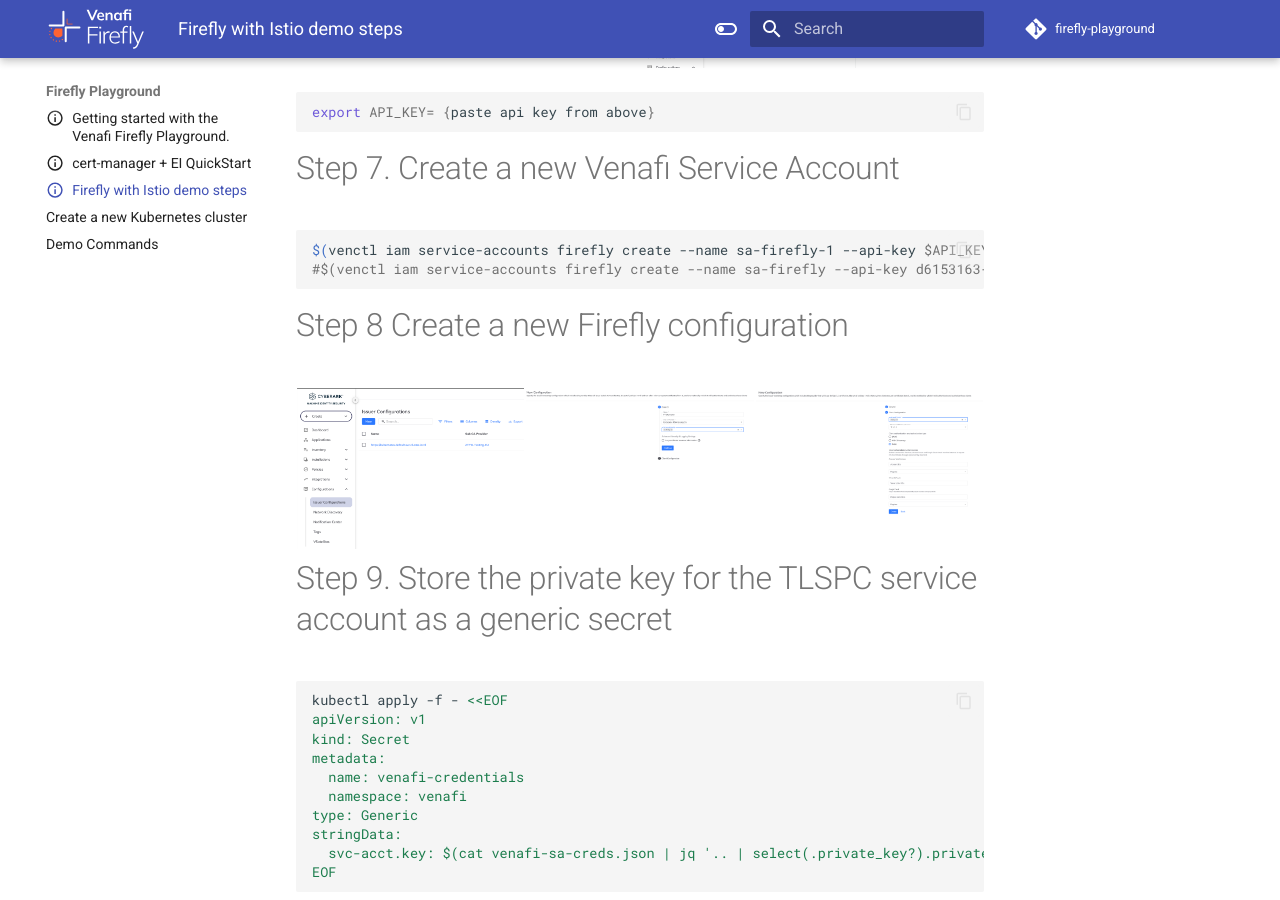
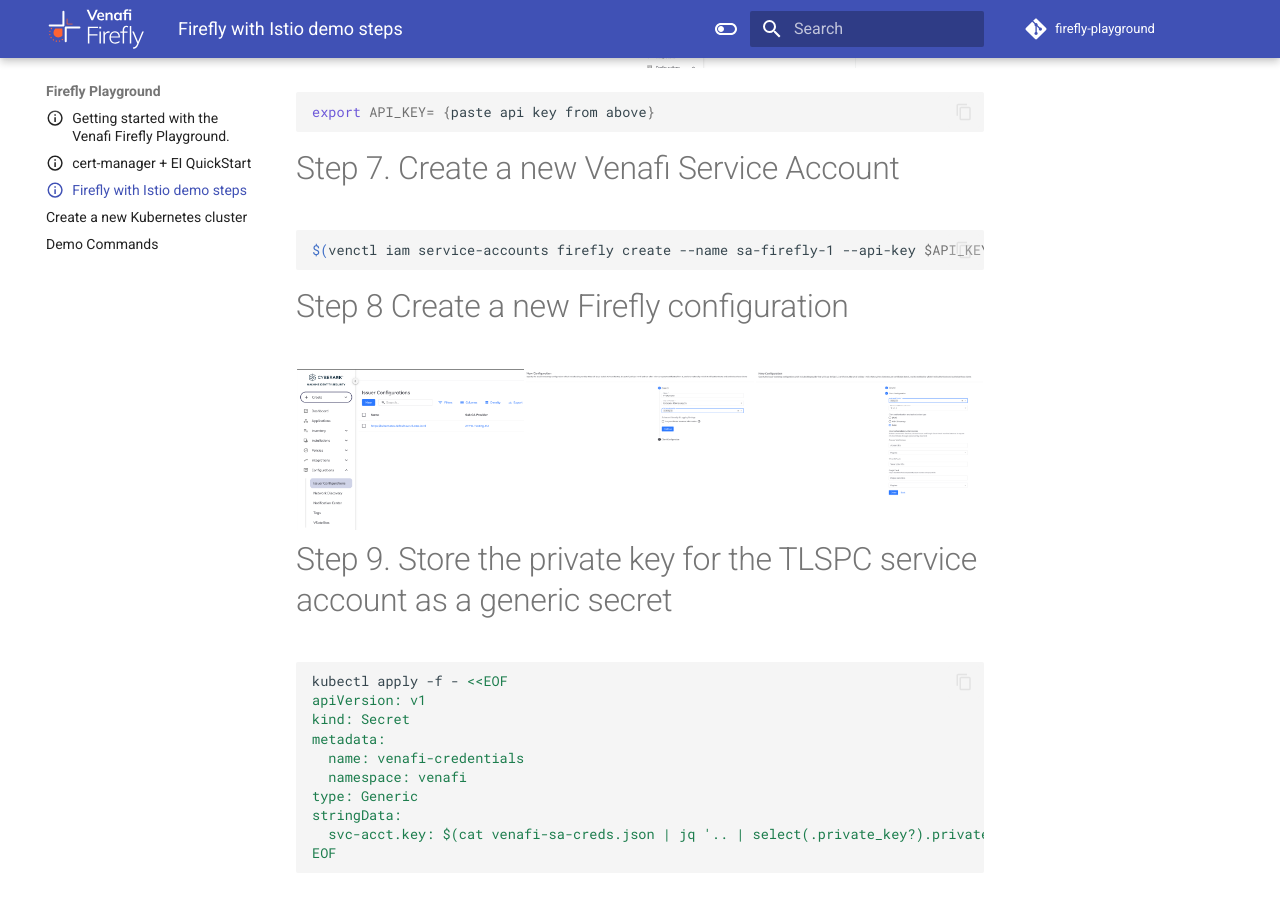
Before and after one commit to Venafi/firefly-playground, an MkDocs documentation site: the page built from docs/istio-firefly.md, in a window 1280 px wide and 900 px high, scrolled down 2647 px. Built offline with MkDocs 1.6.1 and Material for MkDocs 9.7.7, drawn with Linux system fonts in a browser that asks for light colours; comment, search, counter and statistics services are not loaded; the version menu is left out.

````diff
--- a/docs/istio-firefly.md
+++ b/docs/istio-firefly.md
@@ -134,7 +134,6 @@
 
 ```sh
 $(venctl iam service-accounts firefly create --name sa-firefly-1 --api-key $API_KEY --output json --output-file venafi-sa-creds.json  )
-#$(venctl iam service-accounts firefly create --name sa-firefly --api-key d6153163-a2d6-44a5-a226-7f9943d30923 --output json)
 ```
 
 # Step 8 Create a new Firefly configuration
````
